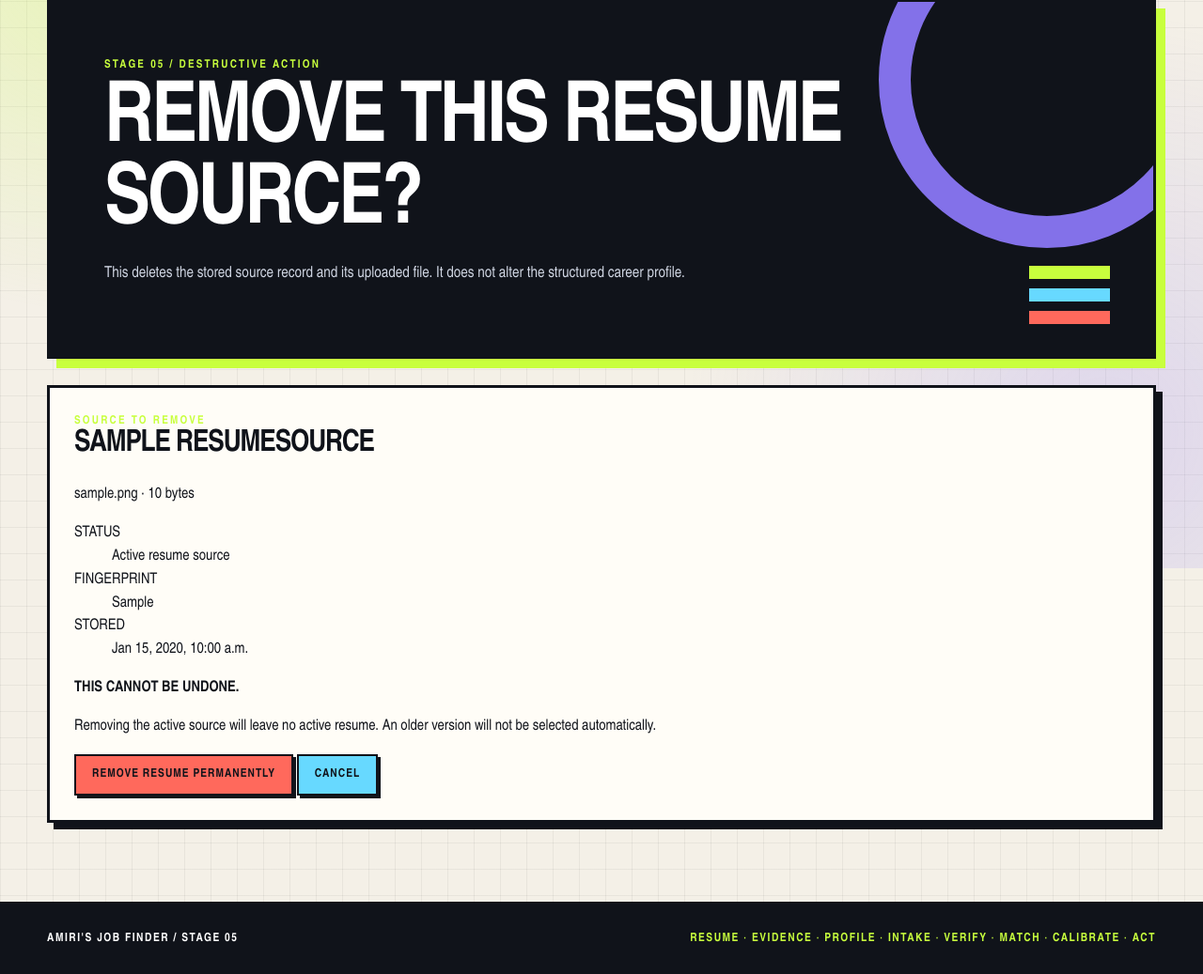
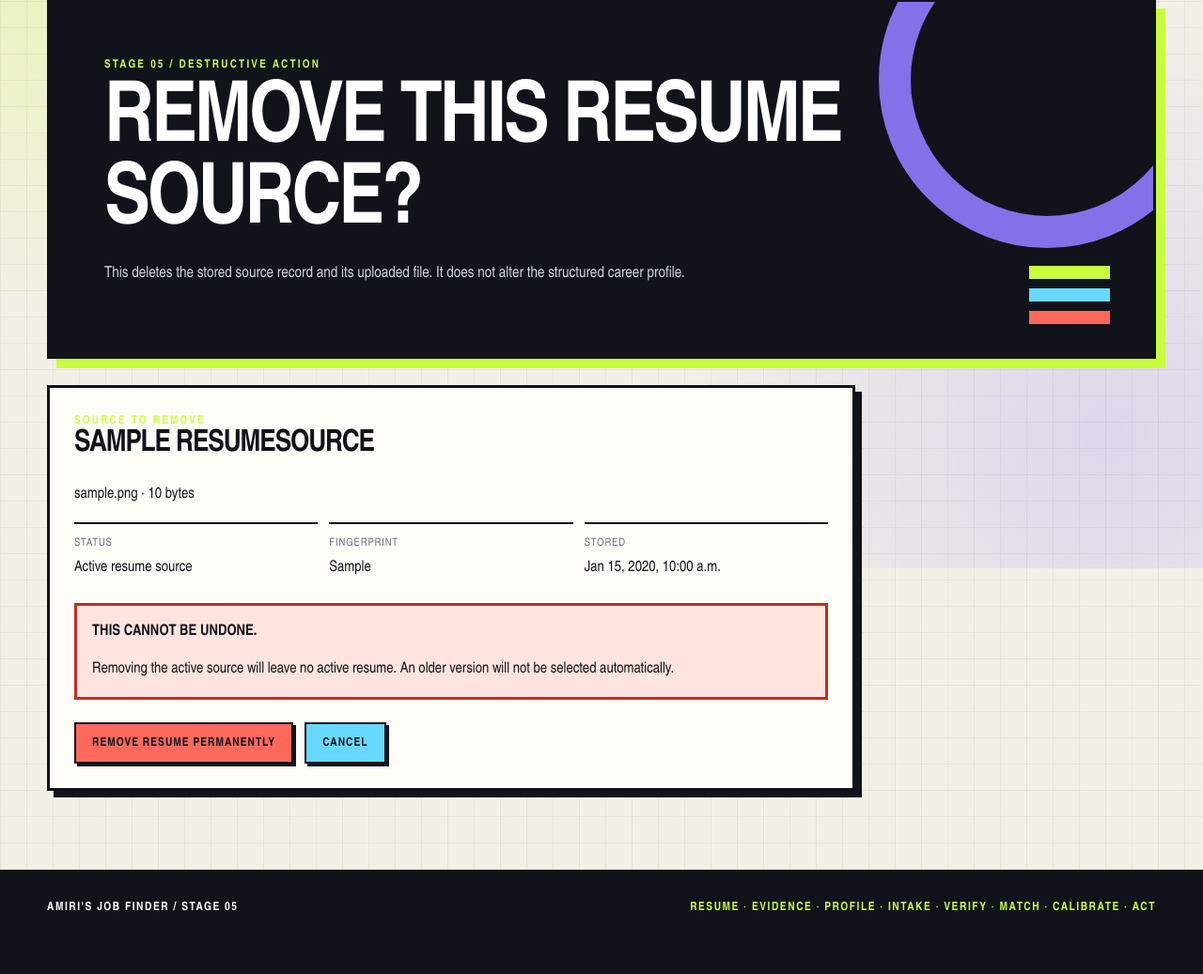
Before and after one commit to aprescod12/personal-job-finder, a Django app: page /resume/1/delete/ in a window 1280 px wide. Shown: the part 195-1232 px from the top of the page at 94% size. After the commit the page ends 1165 px from the top, so only its background shows below. Run offline with Django 5.2, Linux system fonts and the light colour scheme; data comes from the database, SQL or seed files in the repository; tables that the repository leaves empty hold one stand-in row (values such as "Sample post").

Commit message:
Style resume removal controls

```diff
--- a/candidate_profile/static/candidate_profile/resume_sources.css
+++ b/candidate_profile/static/candidate_profile/resume_sources.css
@@ -56,6 +56,14 @@
 
 .resume-active-card dd {
     margin: 0.3rem 0 0;
+}
+
+.resume-active-actions,
+.resume-delete-actions {
+    display: flex;
+    flex-wrap: wrap;
+    gap: 0.75rem;
+    align-items: center;
 }
 
 .resume-boundary-explainer ol {
@@ -136,6 +144,7 @@
 
 .resume-history-actions {
     justify-items: end;
+    gap: 0.55rem;
 }
 
 .resume-history-actions form {
@@ -159,6 +168,44 @@
     gap: 0.4rem;
 }
 
+.resume-delete-panel {
+    display: grid;
+    gap: 1.5rem;
+    max-width: 860px;
+}
+
+.resume-delete-panel dl {
+    display: grid;
+    grid-template-columns: repeat(3, minmax(0, 1fr));
+    gap: 0.75rem;
+    margin: 1rem 0 0;
+}
+
+.resume-delete-panel dl div {
+    border-top: 2px solid var(--ink);
+    padding-top: 0.75rem;
+}
+
+.resume-delete-panel dt {
+    color: var(--muted);
+    font-size: 0.72rem;
+    letter-spacing: 0.08em;
+}
+
+.resume-delete-panel dd {
+    margin: 0.3rem 0 0;
+}
+
+.resume-delete-warning {
+    border: 3px solid var(--danger);
+    background: var(--danger-soft);
+    padding: 1rem;
+}
+
+.resume-delete-warning p {
+    margin-bottom: 0;
+}
+
 @media (max-width: 900px) {
     .resume-hero,
     .resume-status-grid,
@@ -166,7 +213,8 @@
         grid-template-columns: 1fr;
     }
 
-    .resume-history-row {
+    .resume-history-row,
+    .resume-delete-panel dl {
         grid-template-columns: 1fr;
     }
 
```
